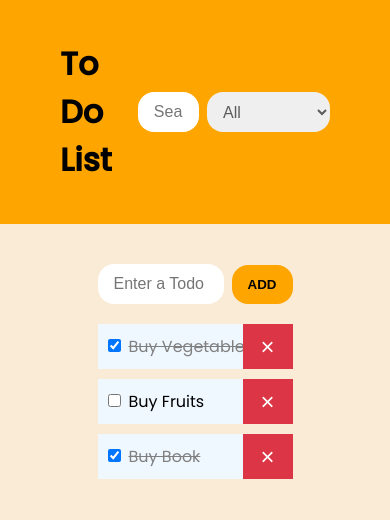
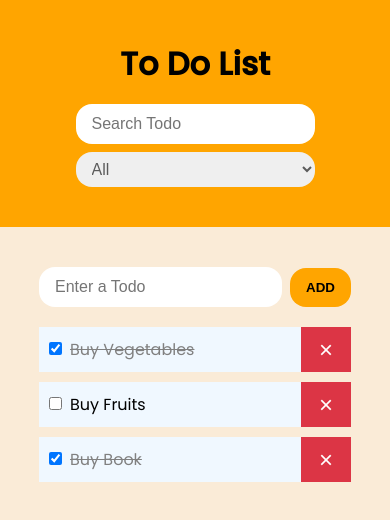
Before and after one commit to suzanpaudel/to_do_list, a React (Vite) app: page / in a window 390 px wide. Shown: the top 520 px of the page. Built offline with nearby package versions, Linux system fonts and the light colour scheme.

Commit message:
work on the css for the mobile version

```diff
--- a/src/components/AddToDoForm.module.css
+++ b/src/components/AddToDoForm.module.css
@@ -13,4 +13,5 @@
 	border-radius: 16px;
 	padding: 12px 16px;
 	font-weight: 600;
+	cursor: pointer;
 }
--- a/src/components/FilterOptions.module.css
+++ b/src/components/FilterOptions.module.css
@@ -4,6 +4,7 @@
 	border: none;
 	color: #5b5b5b;
 	font-size: 16px;
+	cursor: pointer;
 }
 
 .filterOptions:focus-visible {
--- a/src/components/ToDoList.module.css
+++ b/src/components/ToDoList.module.css
@@ -25,3 +25,16 @@
 	flex-direction: column;
 	row-gap: 10px;
 }
+
+@media (max-width: 768px) {
+	.todoSection {
+		width: 80%;
+	}
+}
+
+@media (max-width: 450px) {
+	.filterOptions {
+		flex-direction: column;
+		row-gap: 8px;
+	}
+}
--- a/src/components/ui/Header.module.css
+++ b/src/components/ui/Header.module.css
@@ -5,3 +5,10 @@
 	padding: 40px 60px;
 	background-color: orange;
 }
+
+@media (max-width: 768px) {
+	.header {
+		flex-direction: column;
+		row-gap: 16px;
+	}
+}
```
